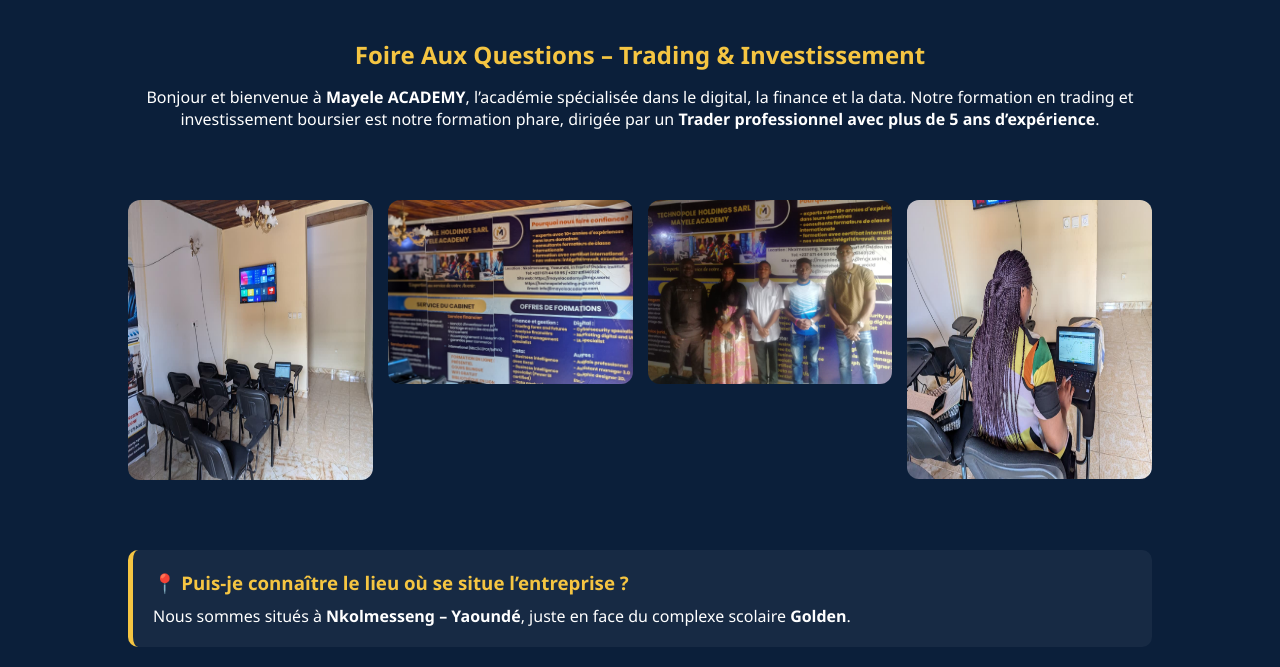
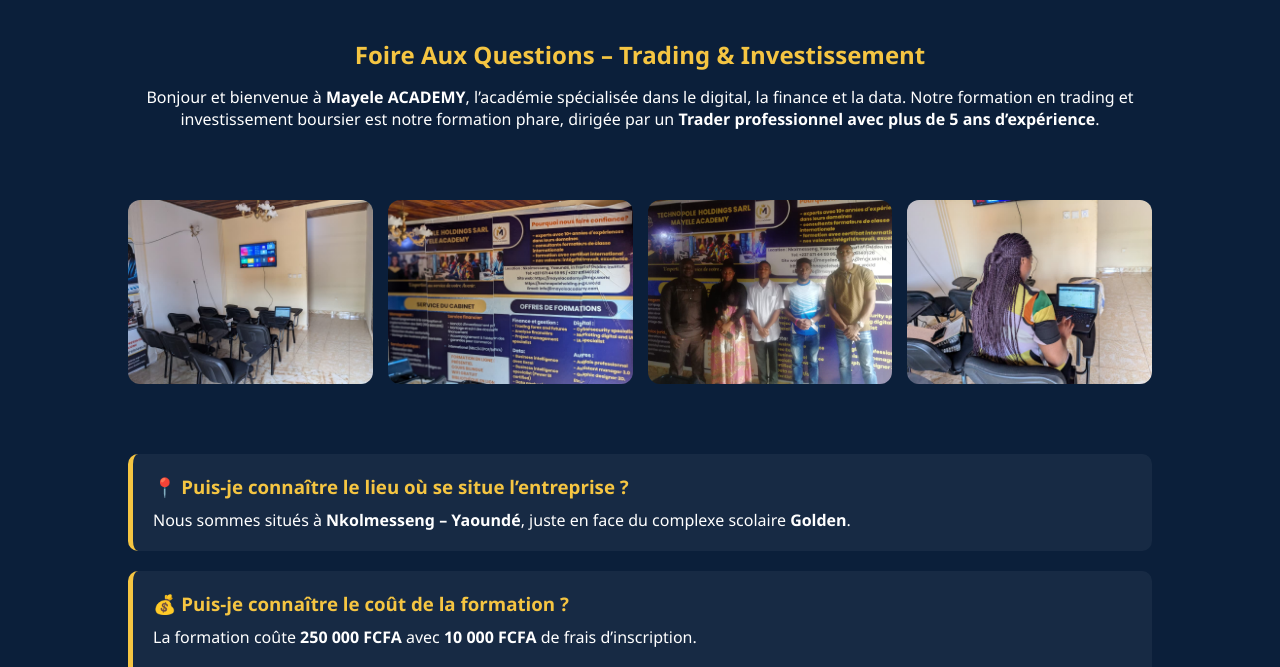
Before and after one commit to kenmoetekouangeforlane-stack/faq_trading, a plain HTML site: page index.html in a window 1280 px wide. Shown: the part 102-769 px from the top of the page. Drawn offline with Linux system fonts and the light colour scheme.

Commit message:
Fix HTML formatting and structure

```diff
--- a/index.html
+++ b/index.html
@@ -34,10 +34,10 @@
 
 <!-- ================= IMAGES DU CENTRE ================= -->
 <section class="gallery">
-  <img src="image1.jpeg" alt="Centre 1" height="280">
+  <img src="image1.jpeg" alt="Centre 1">
   <img src="image2.jpeg" alt="Centre 2">
   <img src="image3.jpeg" alt="Centre 3">
-  <img src="image4.jpeg" alt="Centre 4" height="279">
+  <img src="image4.jpeg" alt="Centre 4">
 </section>
 
 <!-- ================= FAQ ================= -->
```
